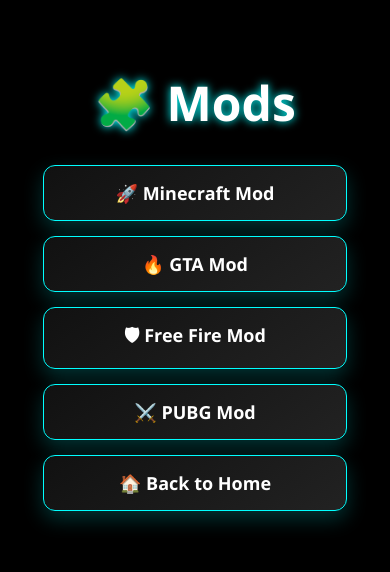
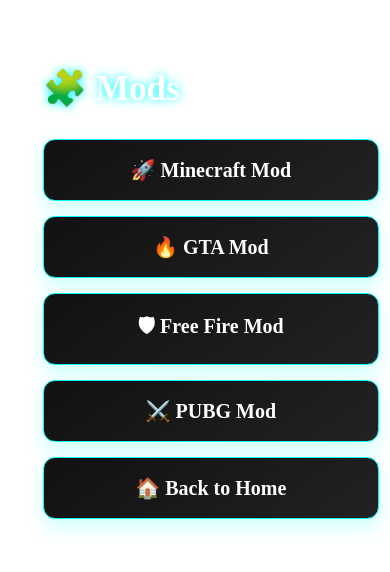
Before and after one commit to RAZINVERSE/RAZINVERSE.github.io, a plain HTML site: page mods.html in a window 390 px wide. Drawn offline with Linux system fonts and the light colour scheme.

Commit message:
Update style.css
for phones

```diff
--- a/style.css
+++ b/style.css
@@ -1,16 +1,20 @@
+v/* Base styles */
 body {
   background: #000;
   color: #fff;
   font-family: 'Segoe UI', sans-serif;
   text-align: center;
   padding: 30px;
+  margin: 0;
 }
 
 .container {
   max-width: 600px;
   margin: auto;
+  padding: 20px;
 }
 
+/* Title */
 h1 {
   font-size: 3em;
   margin-bottom: 30px;
@@ -18,12 +22,13 @@ h1 {
   text-shadow: 0 0 10px #0ff;
 }
 
+/* Glowing buttons */
 .button {
   display: block;
   margin: 15px auto;
   padding: 15px 25px;
-  width: 80%;
-  max-width: 300px;
+  width: 90%;
+  max-width: 400px;
   background: linear-gradient(145deg, #111, #222);
   border: 1px solid #0ff;
   border-radius: 12px;
@@ -33,6 +38,7 @@ h1 {
   text-decoration: none;
   transition: all 0.3s ease;
   box-shadow: 0 8px 20px rgba(0, 255, 255, 0.2);
+  text-align: center;
 }
 
 .button:hover {
@@ -41,3 +47,19 @@ h1 {
   transform: scale(1.05);
   box-shadow: 0 0 20px #0ff, 0 0 30px #0ff;
 }
+
+/* Responsive fixes for mobile */
+@media (max-width: 500px) {
+  .button {
+    font-size: 20px;
+    padding: 18px 30px;
+  }
+
+  h1 {
+    font-size: 2.2em;
+  }
+
+  body {
+    padding: 15px;
+  }
+}
```
